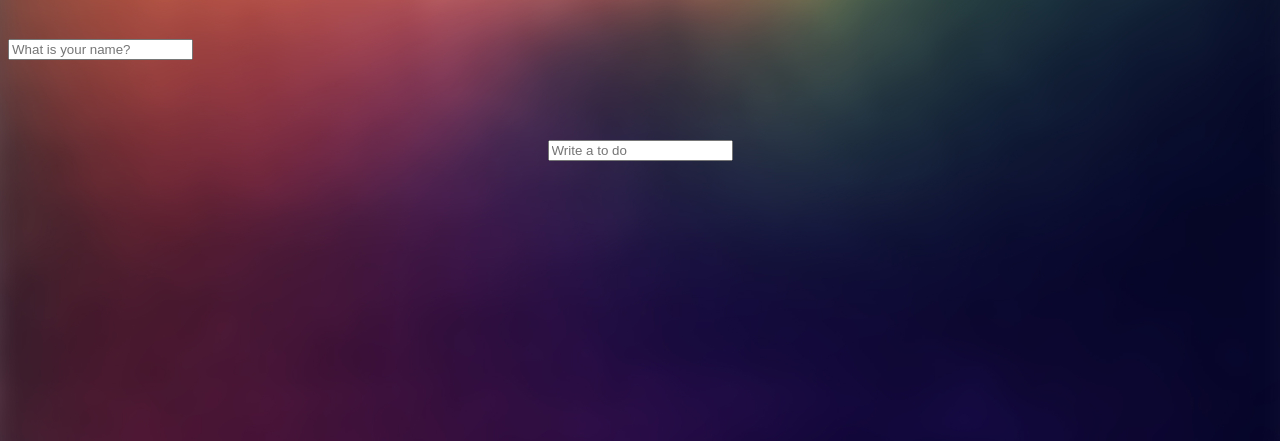
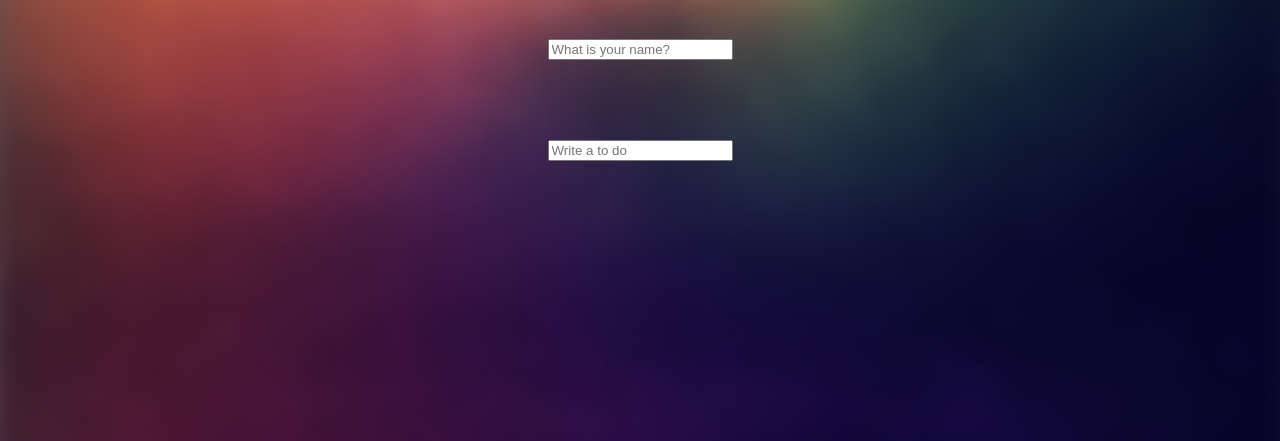
Before and after one commit to hionak/Js-clock-clone, a plain HTML site: page index.html in a window 1280 px wide. Shown: the part 359-800 px from the top of the page. Drawn offline with Linux system fonts and the light colour scheme.

Commit message:
js-clock-clone all
form - center
= .showing 수정

```diff
--- a/index.css
+++ b/index.css
@@ -13,13 +13,17 @@ body {
     color: #7f8c8d;
   }
 
+
+
 .form,
 .greetings{
     display : none;
 }
 
 .showing{
-    display : block;
+    /* display : block; */
+    display: flex;
+    justify-content: center;
 }
 
 @keyframes fadeIn {
```
Also changed, not shown: index.html (+1 -0 lines), greeting.js (line endings or trailing spaces).
